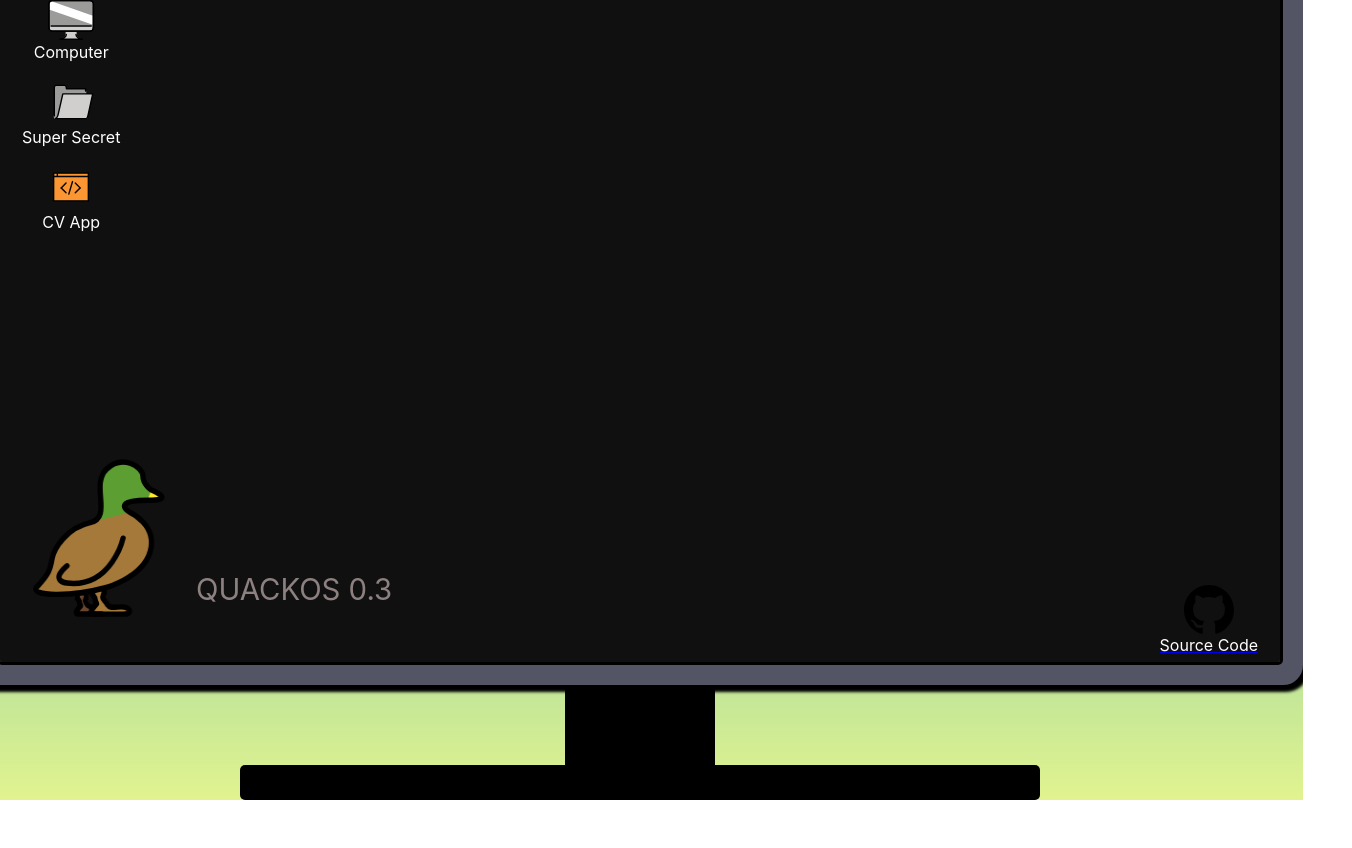
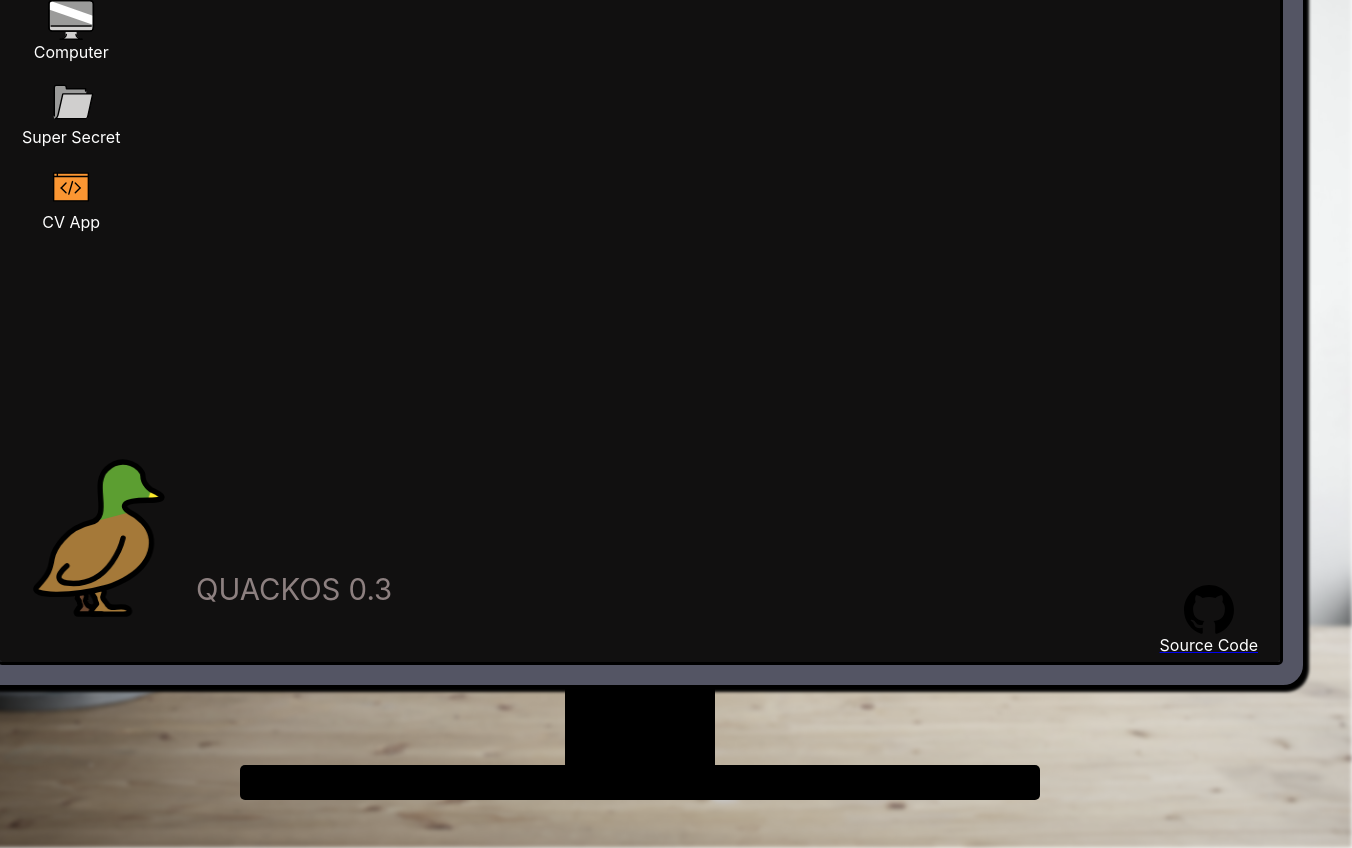
Before and after one commit to igiz/pages, a React (Create React App) app: page / in a window 1280 px wide. Shown: the whole page, 1352 px wide, since content can reach past the window. Before the commit the page ends 800 px from the top, so only its background shows below. Built offline with nearby package versions, Linux system fonts and the light colour scheme.

Commit message:
- Add a background image

```diff
--- a/public/index.html
+++ b/public/index.html
@@ -13,6 +13,7 @@
 </head>
 
 <body>
+  <div class="bg-image"></div>
   <noscript>You need to enable JavaScript to run this app.</noscript>
   <div id="app"></div>
 </body>
--- a/src/components/Computer.tsx
+++ b/src/components/Computer.tsx
@@ -86,6 +86,7 @@ const Link = styled.a <{ row?: number, column?: number }> `
     ${props => props.row ? `grid-row: ${props.row};` : ''}
     ${props => props.column ? `grid-column: ${props.column};` : ''}
     text-align: center;
+    user-select: none;
 
     :hover {
         border: 1px dashed #3d3d3d;
--- a/src/components/Toolbar.tsx
+++ b/src/components/Toolbar.tsx
@@ -29,6 +29,7 @@ const Right = styled.div`
 `;
 
 const AppBar = styled.div`
+    user-select: none;
     width: 14em;
     box-shadow: 0px 2px 5px 0px #aaa8a8 inset;
     display: flex;
--- a/src/index.css
+++ b/src/index.css
@@ -1,22 +1,34 @@
-html {
-    height: 100%;
+body, html {
+  height: 100%;
+  width: 100%;
 }
 
 body {
-  position:absolute;
-  bottom:0;
-  margin: 0;
-  width:100%;
-  background: content-box linear-gradient(rgb(7, 151, 207), rgb(225, 243, 143));
   font-family: -apple-system, BlinkMacSystemFont, 'Segoe UI', 'Roboto', 'Oxygen',
     'Ubuntu', 'Cantarell', 'Fira Sans', 'Droid Sans', 'Helvetica Neue',
     sans-serif;
   -webkit-font-smoothing: antialiased;
   -moz-osx-font-smoothing: grayscale;
+  overflow: hidden;
 }
 
-#root {
-  display: block;
+.bg-image {
+  position: absolute;
+  background-image: url(./assets/office.jpg);
+  background-size: 100% 100%;
+  background-position: center;
+  background-repeat: no-repeat;
+  height: 100%;
+  width: 100%;
+  filter: blur(2px) grayscale(60%);
+  transform: scale(1.1);
+}
+
+#app {
+  position: fixed;
+  left: 50%;
+  transform: translate(-50%, 0%);
+  bottom: 0;
 }
 
 code {
```
Also changed, not shown: src/assets/office.jpg (added).
